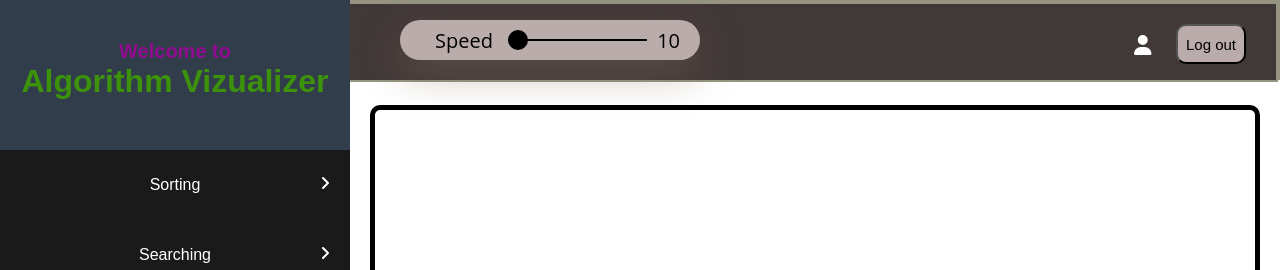
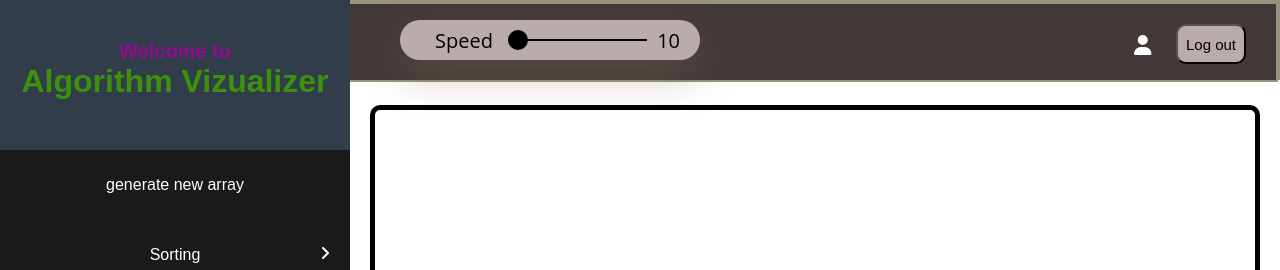
Before and after one commit to DANIGAIN/algorithmVisualizer, a React (Vite) app in the folder client/: page / in a window 1280 px wide. Shown: the top 270 px of the page. Built offline with nearby package versions, Linux system fonts and the light colour scheme; no server answers.

Commit message:
first commit

```diff
--- a/client/src/components/Home/Sidebar/Sidebar.jsx
+++ b/client/src/components/Home/Sidebar/Sidebar.jsx
@@ -24,12 +24,16 @@ export default function Sidebar(props) {
                     <h1>Algorithm Vizualizer</h1>
                 </div>
                 <div className="menu">
+
                     <div className="item">
+                        <div className="array">
+                        <Link className="sub-item" name="newArray" onClick={e => props.LinkHandleClick(e)}> generate new array </Link>
+                        </div>
                         <a className="sub-btn" ref={sortRef} onClick={e => handleClick(e, sortRef)} >Sorting
                             <FontAwesomeIcon icon={faAngleRight} className="fas dropdown" />
                         </a>
                         <div className="sub-menu">
-                            <Link className="sub-item" name="newArray" onClick={e => props.LinkHandleClick(e)}> generate new array </Link>
+
                             <Link className="sub-item" name="marge" onClick={e => props.LinkHandleClick(e)}> margeSort </Link>
                             <Link className="sub-item" name="bubble" onClick={e => props.LinkHandleClick(e)}> bouble sort </Link>
                             <Link className="sub-item" name="selection" onClick={e => props.LinkHandleClick(e)}>selection sort </Link>
--- a/client/src/components/Home/Sidebar/style.css
+++ b/client/src/components/Home/Sidebar/style.css
@@ -73,6 +73,6 @@
     display: none;
 }
 .side-bar .menu .item a:hover{
-    background: #33363a;
+    background: #22a1c5;
     transition: 0.3s ease;
    }
--- a/client/src/components/SortingVisualizer/SortingVisualizer.css
+++ b/client/src/components/SortingVisualizer/SortingVisualizer.css
@@ -1,7 +1,7 @@
 .array-container{
  position: absolute;
  bottom: 10px;
- left: 160px;
+ left: 170px;
 }
 .array-bar{
     border-radius: 5px;
```
Also changed, not shown: 1 other file (tests, documents, lock files or other folders).
